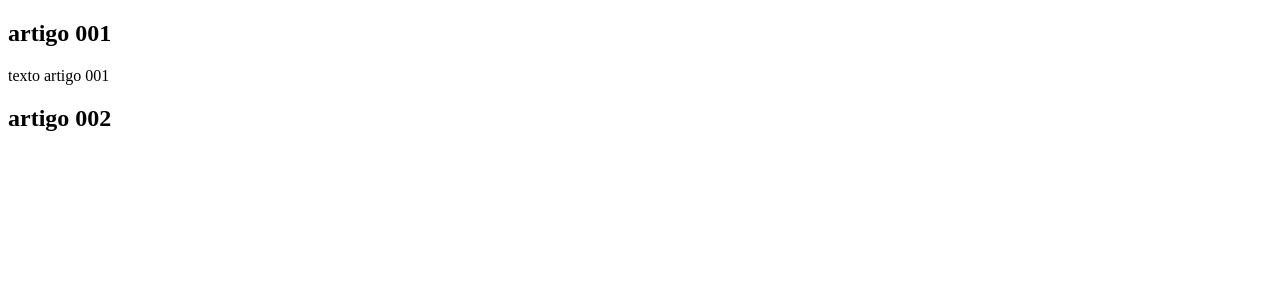
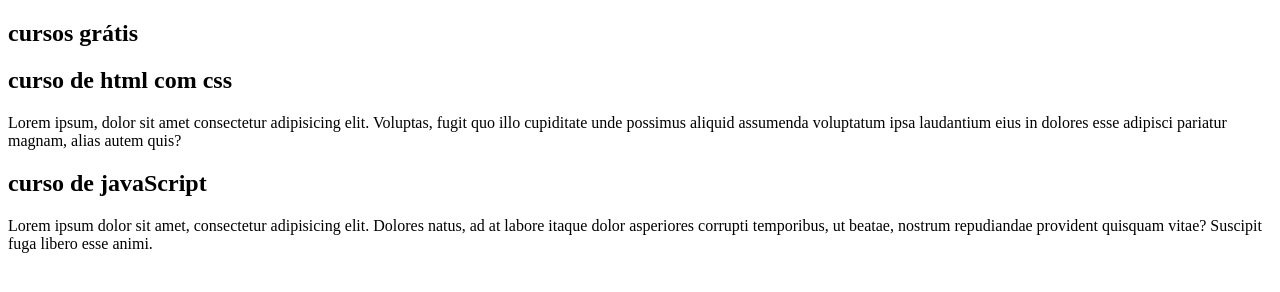
Before and after one commit to sgenilson/projeto-site, a plain HTML site: page index.html in a window 1280 px wide. Drawn offline with Linux system fonts and the light colour scheme.

Commit message:
comecei a escrever o conteúdo

```diff
--- a/index.html
+++ b/index.html
@@ -7,11 +7,13 @@
     <title>título do site</title>
 </head>
 <article>
-    <h2>artigo 001</h2>
-    <p>texto artigo 001</p>
+    <h1>cursos grátis</h1>
 </article>
 <article>
-    <h2>artigo 002</h2>
+    <h2>curso de html com css</h2>
+    <p>Lorem ipsum, dolor sit amet consectetur adipisicing elit. Voluptas, fugit quo illo cupiditate unde possimus aliquid assumenda voluptatum ipsa laudantium eius in dolores esse adipisci pariatur magnam, alias autem quis?</p>
+    <h2>curso de javaScript</h2>
+    <p>Lorem ipsum dolor sit amet, consectetur adipisicing elit. Dolores natus, ad at labore itaque dolor asperiores corrupti temporibus, ut beatae, nostrum repudiandae provident quisquam vitae? Suscipit fuga libero esse animi.</p>
 </article>
 <body>
 
```
